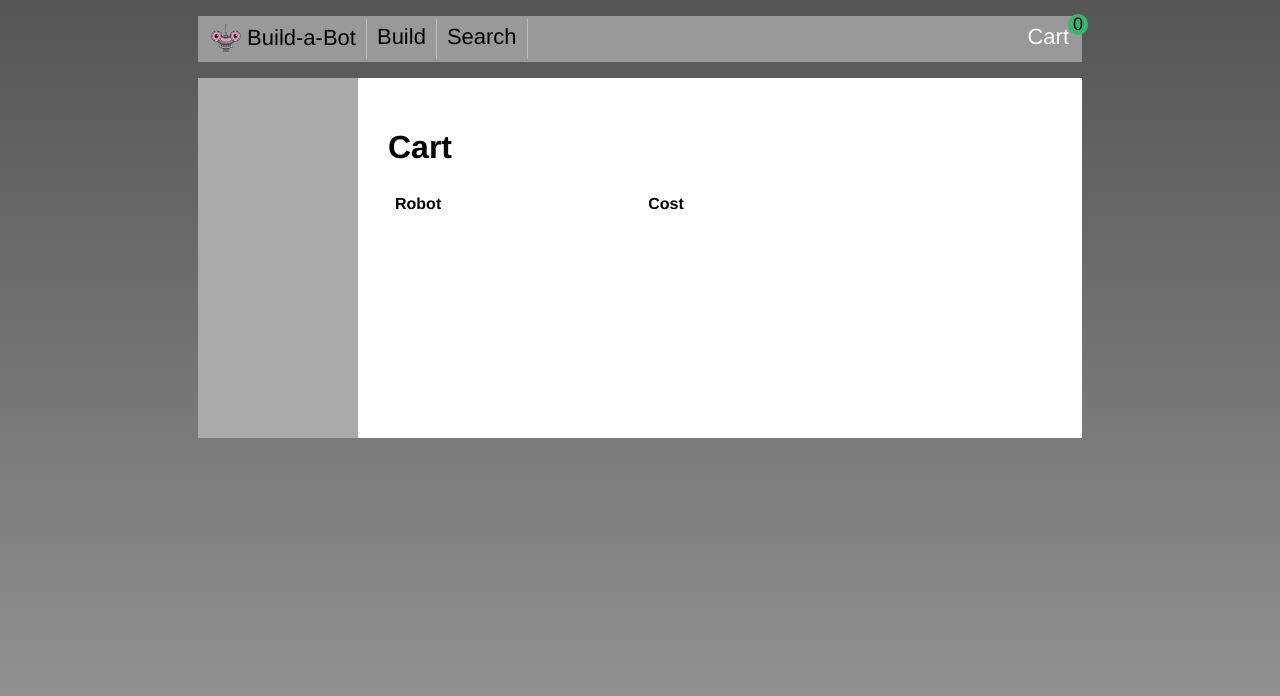
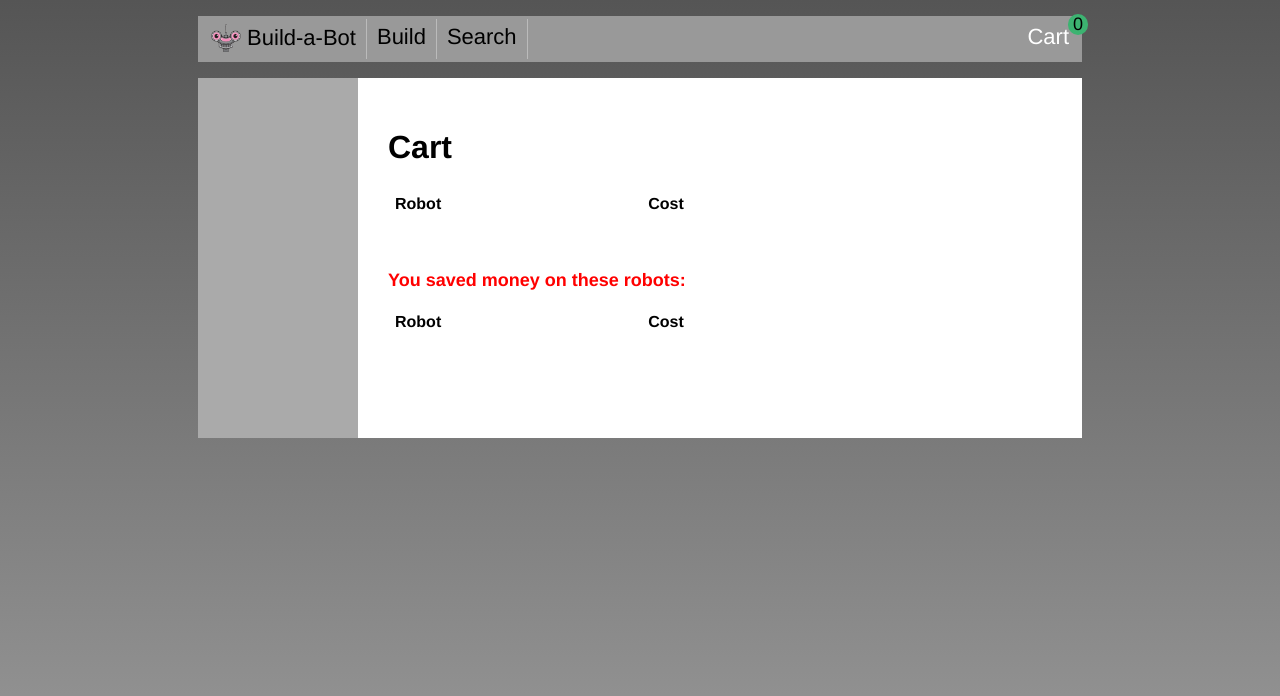
Before and after one commit to ropinheiro/LearningVue3, a Vue app in the folder build-a-bot/: page /cart in a window 1280 px wide. Shown: the top 696 px of the page. Built offline with nearby package versions, Linux system fonts and the light colour scheme; the HTML template or start-up script is replaced by a standard one.

Commit message:
build-a-bot: use a getter encapsulating the logic to return only cart items on sale

```diff
--- a/build-a-bot/src/cart/ShoppingCart.vue
+++ b/build-a-bot/src/cart/ShoppingCart.vue
@@ -19,6 +19,25 @@
         </tr>
       </tbody>
     </table>
+    <h2 class="saleItems">You saved money on these robots:</h2>
+    <table>
+      <thead>
+        <tr>
+          <th class="robot-title">Robot</th>
+          <th class="cost">Cost</th>
+        </tr>
+      </thead>
+      <tbody>
+        <tr v-for="(robot, index) in cartSaleItems" :key="index">
+          <td class="robot-title">
+            {{ robot.head.title }}
+          </td>
+          <td class="cost">
+            {{ robot.cost }}
+          </td>
+        </tr>
+      </tbody>
+    </table>
   </div>
 </template>
 
@@ -28,6 +47,9 @@
   computed: {
     cart() {
       return this.$store.state.cart;
+    },
+    cartSaleItems() {
+      return this.$store.getters.cartSaleItems;
     },
   },
 };
@@ -45,4 +67,9 @@
 .cost {
   text-align: right;
 }
+.saleItems {
+  margin-top: 50px;
+  font-size: 18px;
+  color: red;
+}
 </style>
--- a/build-a-bot/src/store/index.js
+++ b/build-a-bot/src/store/index.js
@@ -9,4 +9,14 @@
       state.cart.push(robot);
     },
   },
+  getters: {
+    cartSaleItems(state) {
+      // Beginners note: this is not logically "correct".
+      // This should return all cart items with at least
+      // a part that is on sale. Currently, it is only
+      // returning the cart items with ONLY the head part
+      // on sale. This was just to simplify the exercise.
+      return state.cart.filter((item) => item.head.onSale);
+    },
+  },
 });
```
